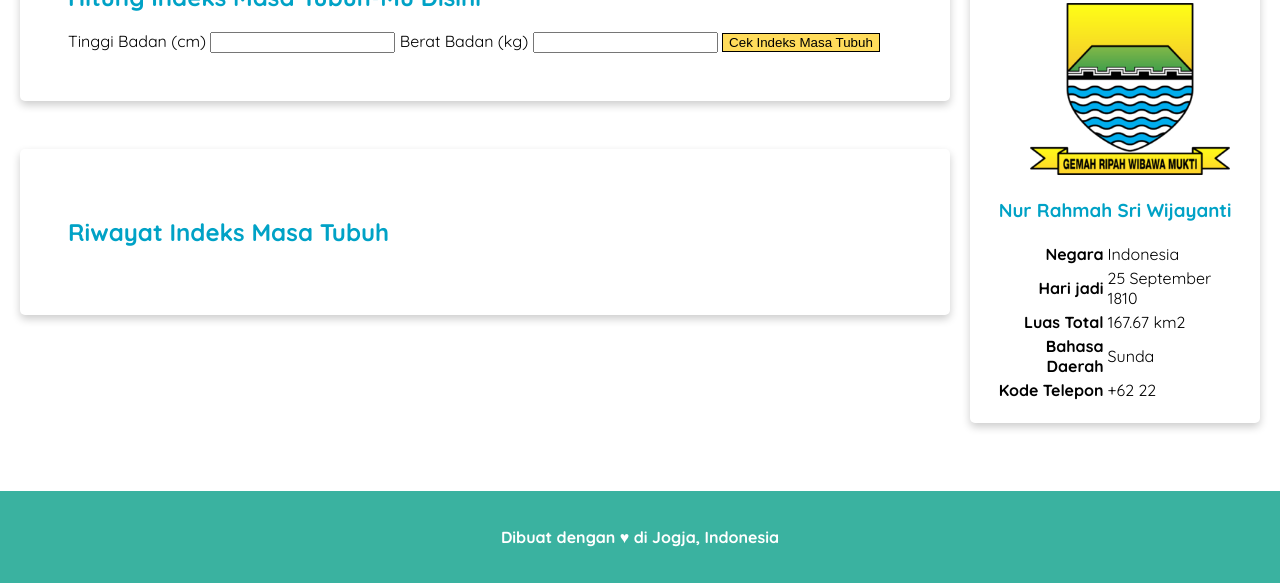
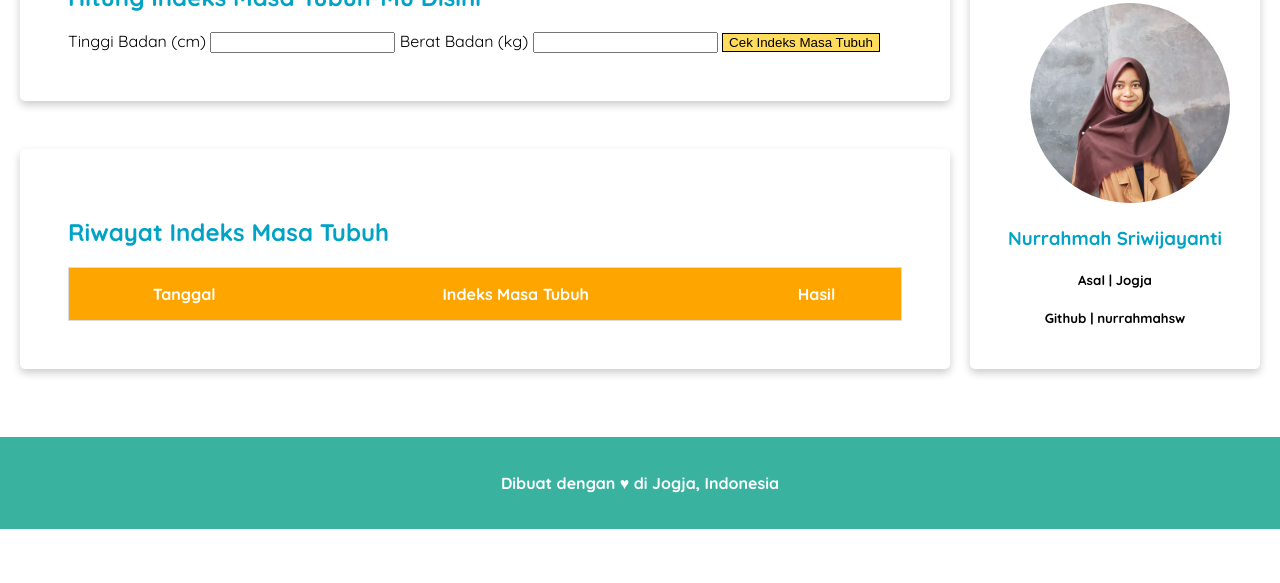
Before and after one commit to nurrahmahsw/BobotQ, a plain HTML site: page index.html in a window 1280 px wide. Shown: the part 357-940 px from the top of the page. After the commit the page ends 886 px from the top, so only its background shows below. Drawn offline with Linux system fonts and the light colour scheme; a web font is replaced by a local one.

Commit message:
Kedua commit

```diff
--- a/assets/styles/style.css
+++ b/assets/styles/style.css
@@ -139,10 +139,46 @@ aside {
         width: 100%;
         padding: 0;
     }
+
+    .history {
+        width: 100%;
+    }
+}
+
+.tblaside th {
+    text-align: right !important;
+}
+
+table {
+    border-collapse: collapse;
+    border-spacing: 0;
+    width: 100%;
+    border: 1px solid #ddd;
+}
+
+th,
+td {
+    text-align: center;
+    padding: 16px;
 }
 
 th {
-    text-align: right;
+    background-color: orange;
+    color: white;
+}
+
+tr:nth-child(even) {
+    background-color: #d2d2d2;
+}
+
+.ava{
+    border-radius: 50%;
+}
+
+.history {
+    width: 100%;
+    /* margin: 30px auto 0 auto; */
+    /* overflow: scroll; */
 }
 
 footer {
--- a/index.html
+++ b/index.html
@@ -10,7 +10,7 @@
 <body>
     <header>
         <div class="jumbotron">
-            <h1>BobotQu!</h1>
+            <h1>BobotQu! <small style="font-size:smaller;">v.1</small></h1>
             <p>Sebuah aplikasi sederhana untuk menghitung indeks masa tubuh.</p>
         </div>
 
@@ -38,7 +38,18 @@
 
             <section id="riwayat" class="card">
                 <h2>Riwayat Indeks Masa Tubuh</h2>
-
+                <div class="history">
+                    <table>
+                        <thead>
+                            <tr>
+                                <th>Tanggal</th>
+                                <th>Indeks Masa Tubuh</th>
+                                <th>Hasil</th>
+                            </tr>
+                        </thead>
+                        <tbody id="historyList"></tbody>
+                    </table>
+                </div>
             </section>
         </div>
 
@@ -47,38 +58,13 @@
                 <header>
                     <h2>Hello, World!</h2>
                     <figure>
-                        <img src="assets/image/bandung-badge.png">
+                        <img src="assets/image/ava.jpg" class="ava">
                     </figure>
                 </header>
                 <section>
-                    <h3 style="text-align: center;">Nur Rahmah Sri Wijayanti</h3>
-                    <table>
-                        <tr>
-                            <th>Negara</th>
-                            <td>Indonesia</td>
-                        </tr>
-
-                        <tr>
-                            <th>Hari jadi</th>
-                            <td>25 September 1810</td>
-                        </tr>
-
-                        <tr>
-                            <th>Luas Total</th>
-                            <td>167.67 km2</td>
-                        </tr>
-
-                        <tr>
-                            <th>Bahasa Daerah</th>
-                            <td>Sunda</td>
-                        </tr>
-
-                        <tr>
-                            <th>Kode Telepon</th>
-                            <td>+62 22</td>
-                        </tr>
-                    </table>
-
+                    <h3 style="text-align: center;">Nurrahmah Sriwijayanti</h3>
+                    <h5 style="text-align: center;">Asal | Jogja</h5>
+                    <h5 style="text-align: center;">Github | nurrahmahsw</h5>
                 </section>
             </article>
         </aside>
```
Also changed, not shown: assets/image/ava.jpg (added), assets/image/bandung-badge.png (deleted), assets/image/bosscha.jpg (deleted), assets/image/farm-house.jpg (deleted), assets/image/geografis.jpg (deleted), assets/image/history.jpg (deleted).
